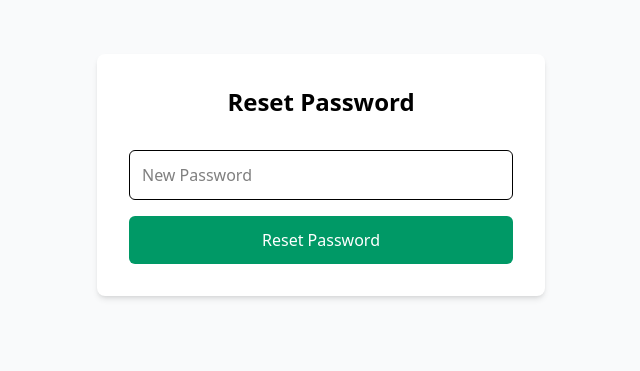
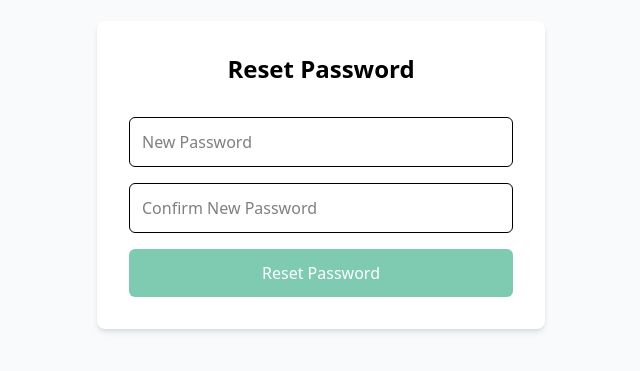
Before and after one commit to jaivardhandrao/splitify, a React (Vite) app in the folder frontend/: page /reset-password/1 in a window 1280 px wide. Shown: the part 225-596 px from the top of the page, without its empty margins (319-959 px from the left). Built offline with nearby package versions, Linux system fonts and the light colour scheme; no server answers.

Commit message:
refactor: update email sending logic to use environment variable and extend JWT expiration to 10 hours; enhance password reset component with validation and user feedback

```diff
--- a/frontend/src/Components/ResetPassword.jsx
+++ b/frontend/src/Components/ResetPassword.jsx
@@ -1,4 +1,4 @@
-import React, { useState } from 'react';
+import React, { useState, useEffect } from 'react';
 import { useParams } from 'react-router-dom';
 import axios from 'axios';
 
@@ -6,17 +6,51 @@ import axios from 'axios';
 function ResetPassword() {
   const { token } = useParams();
   const [password, setPassword] = useState('');
+  const [confirmPassword, setConfirmPassword] = useState('');
   const [loading, setLoading] = useState(false);
   const [message, setMessage] = useState('');
-
-  // OLD
-// const API_BASE = 'http://localhost:5666/api';
+  const [passwordError, setPasswordError] = useState('');
+  const [passwordsMatch, setPasswordsMatch] = useState(false);
 
 // NEW
 const API_BASE = import.meta.env.VITE_API_BASE_URL || 'http://localhost:5666/api';
 
+  // Debounced password validation
+  useEffect(() => {
+    // Only validate if both fields have values
+    if (!password || !confirmPassword) {
+      setPasswordError('');
+      setPasswordsMatch(false);
+      return;
+    }
+
+    const timer = setTimeout(() => {
+      if (password !== confirmPassword) {
+        setPasswordError('Passwords do not match');
+        setPasswordsMatch(false);
+      } else {
+        setPasswordError('');
+        setPasswordsMatch(true);
+      }
+    }, 500); // 500ms debounce
+
+    return () => clearTimeout(timer);
+  }, [password, confirmPassword]);
+
   const handleSubmit = async (e) => {
     e.preventDefault();
+
+    // Final validation check
+    if (password !== confirmPassword) {
+      setPasswordError('Passwords do not match');
+      return;
+    }
+
+    if (password.length < 6) {
+      setPasswordError('Password must be at least 6 characters');
+      return;
+    }
+
     setLoading(true);
     try {
       await axios.post(`${API_BASE}/auth/reset-password/${token}`, { password });
@@ -33,20 +67,62 @@ const API_BASE = import.meta.env.VITE_API_BASE_URL || 'http://localhost:5666/api
     <div className="min-h-screen bg-gray-50 flex items-center justify-center">
       <div className="max-w-md w-full space-y-8 p-8 bg-white rounded-lg shadow-md">
         <h2 className="text-2xl font-bold text-center">Reset Password</h2>
-        {message && <p className="text-center text-green-600">{message}</p>}
+        {message && (
+          <p className={`text-center ${message.includes('successful') ? 'text-green-600' : 'text-red-600'}`}>
+            {message}
+          </p>
+        )}
         <form onSubmit={handleSubmit} className="space-y-4">
+          <div>
             <input
               type="password"
               value={password}
               onChange={(e) => setPassword(e.target.value)}
               placeholder="New Password"
               required
+              minLength={6}
               className="w-full p-3 border rounded-md focus:outline-none focus:ring-2 focus:ring-emerald-500"
             />
+          </div>
+
+          <div>
+            <input
+              type="password"
+              value={confirmPassword}
+              onChange={(e) => setConfirmPassword(e.target.value)}
+              placeholder="Confirm New Password"
+              required
+              minLength={6}
+              className={`w-full p-3 border rounded-md focus:outline-none focus:ring-2 ${
+                passwordError
+                  ? 'border-red-500 focus:ring-red-500'
+                  : confirmPassword && passwordsMatch
+                    ? 'border-green-500 focus:ring-green-500'
+                    : 'focus:ring-emerald-500'
+              }`}
+            />
+            {passwordError && (
+              <p className="mt-1 text-sm text-red-600 flex items-center">
+                <svg className="w-4 h-4 mr-1" fill="currentColor" viewBox="0 0 20 20">
+                  <path fillRule="evenodd" d="M18 10a8 8 0 11-16 0 8 8 0 0116 0zm-7 4a1 1 0 11-2 0 1 1 0 012 0zm-1-9a1 1 0 00-1 1v4a1 1 0 102 0V6a1 1 0 00-1-1z" clipRule="evenodd" />
+                </svg>
+                {passwordError}
+              </p>
+            )}
+            {confirmPassword && passwordsMatch && (
+              <p className="mt-1 text-sm text-green-600 flex items-center">
+                <svg className="w-4 h-4 mr-1" fill="currentColor" viewBox="0 0 20 20">
+                  <path fillRule="evenodd" d="M10 18a8 8 0 100-16 8 8 0 000 16zm3.707-9.293a1 1 0 00-1.414-1.414L9 10.586 7.707 9.293a1 1 0 00-1.414 1.414l2 2a1 1 0 001.414 0l4-4z" clipRule="evenodd" />
+                </svg>
+                Passwords match
+              </p>
+            )}
+          </div>
+
           <button
             type="submit"
-            disabled={loading}
-            className="w-full bg-emerald-600 text-white py-3 rounded-md disabled:opacity-50 hover:bg-emerald-700 transition-colors"
+            disabled={loading || !passwordsMatch || !password || !confirmPassword}
+            className="w-full bg-emerald-600 text-white py-3 rounded-md disabled:opacity-50 disabled:cursor-not-allowed hover:bg-emerald-700 transition-colors"
           >
             {loading ? 'Resetting...' : 'Reset Password'}
           </button>
```
Also changed, not shown: 1 other file (tests, documents, lock files or other folders). Lines whose indentation alone changed are shown as unchanged.
